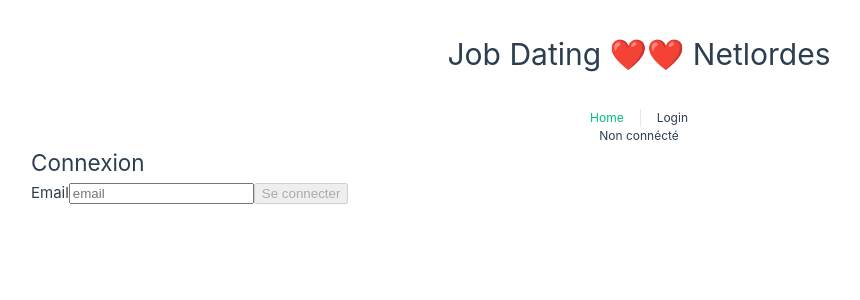
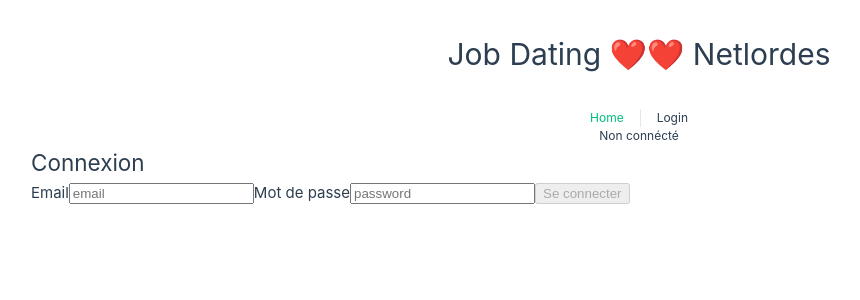
Before and after one commit to dylanbaud/crazy-charly-day, a Vue app in the folder frontend/: page /login in a window 1280 px wide. Shown: the top 300 px of the page, without its empty margins (1-861 px from the left). Built offline with nearby package versions, Linux system fonts and the light colour scheme.

Commit message:
login fonctionnel

```diff
--- a/frontend/src/components/LoginComp.vue
+++ b/frontend/src/components/LoginComp.vue
@@ -8,6 +8,7 @@
     return {
       email: '',
       error: '',
+      password: '',
     }
   },
   computed: {
@@ -16,7 +17,8 @@
   methods: {
     async login() {
       try {
-        const user = await getUser(this.email)
+
+        const user = await getUser(this.email, this.password)
         if (user === null) {
           this.error = "email non valide"
           return
@@ -26,6 +28,7 @@
         this.setRoleUser(user.type)
         this.setEmailUser(user.email)
       } catch (e) {
+        console.error(e)
         this.error = e.message
       }
     },
@@ -42,6 +45,8 @@
     <div id="formulaire">
       <label for="email">Email</label>
       <input v-model="email" type="email" id="email" name="email" placeholder="email" required>
+      <label for="password">Mot de passe</label>
+      <input v-model="password" type="password" id="password" name="password" placeholder="password" required>
       <button :disabled="!email.length > 0" @click="login">Se connecter</button>
     </div>
     <div v-if="error">{{ error }}</div>
--- a/frontend/src/services/httpClient.js
+++ b/frontend/src/services/httpClient.js
@@ -64,9 +64,10 @@
   return request('/needs', 'POST', true, body)
 }
 
-const getUser = (email) => {
+const getUser = (email, password) => {
   const body = {
     email: email,
+    password: password,
   }
   return request(`/login`, 'POST', true, body)
 }
```
